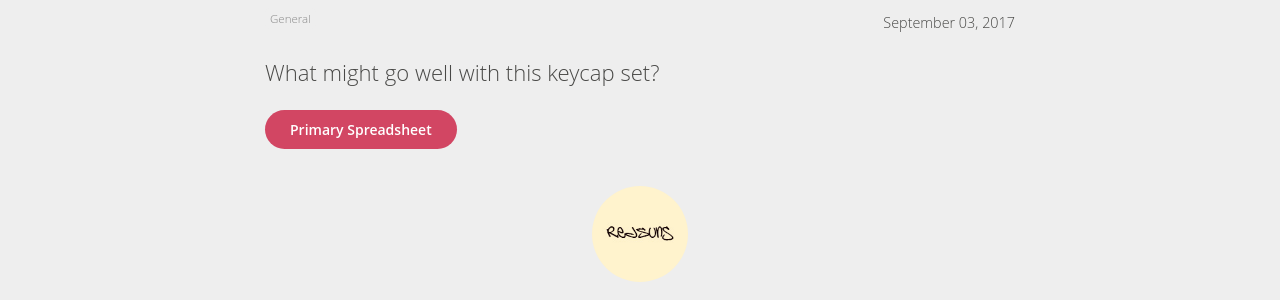
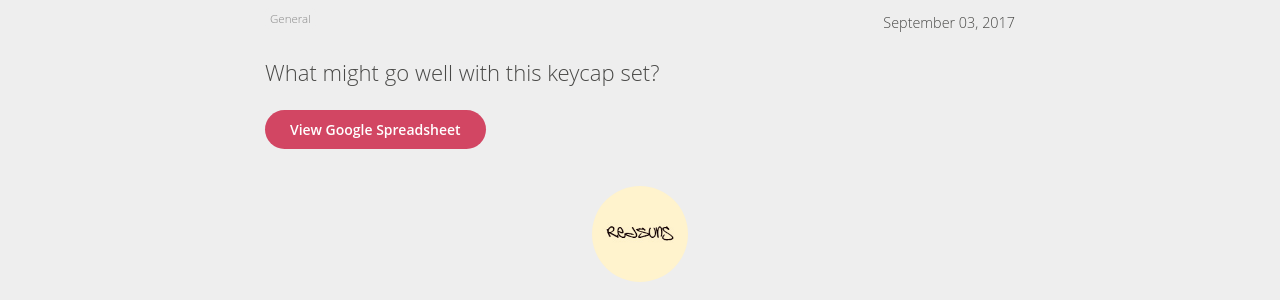
Before and after one commit to RedSunsRMK/redsunsrmk.github.io, a Jekyll site: the page built from _posts/2017-09-03-things-for-the-red-samurai.html, in a window 1280 px wide and 968 px high. Shown: the part 166-466 px from the top of the window. Built offline with Jekyll 4.4.1, drawn with Linux system fonts in a browser that asks for light colours.

Commit message:
Update 2017-09-03-things-for-the-red-samurai.html

```diff
--- a/_posts/2017-09-03-things-for-the-red-samurai.html
+++ b/_posts/2017-09-03-things-for-the-red-samurai.html
@@ -7,4 +7,4 @@ author_staff_member: redsuns
 ---
 <p>What might go well with this keycap set?</p>
 
-<div class="cta button links"><a href="https://docs.google.com/spreadsheets/d/1UC0bg5Uiq7f1z5brNZsXr9EnVoeY19NEzc01nV8RM6k/edit?usp=sharing>/" target="_blank">Primary Spreadsheet</a></div>
+<div class="cta button links"><a href="https://docs.google.com/spreadsheets/d/1UC0bg5Uiq7f1z5brNZsXr9EnVoeY19NEzc01nV8RM6k/edit?usp=sharing>/" target="_blank">View Google Spreadsheet</a></div>
```
